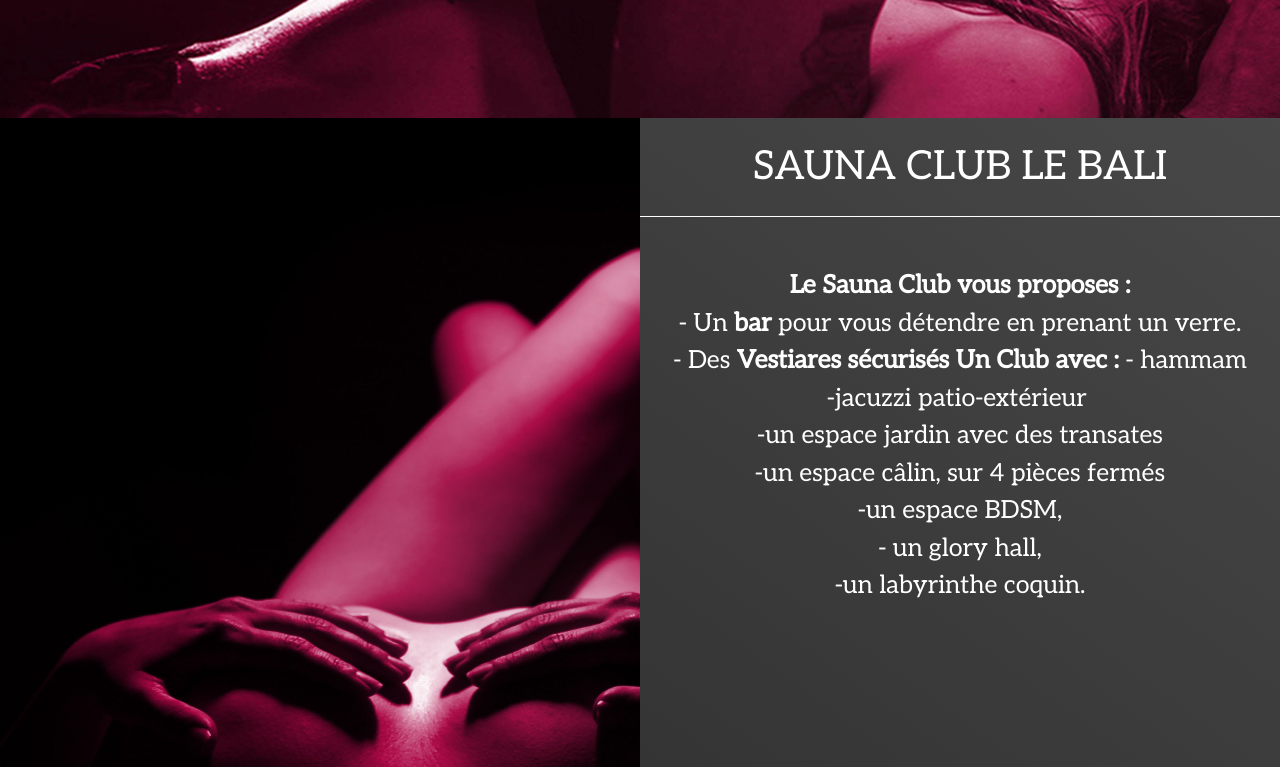
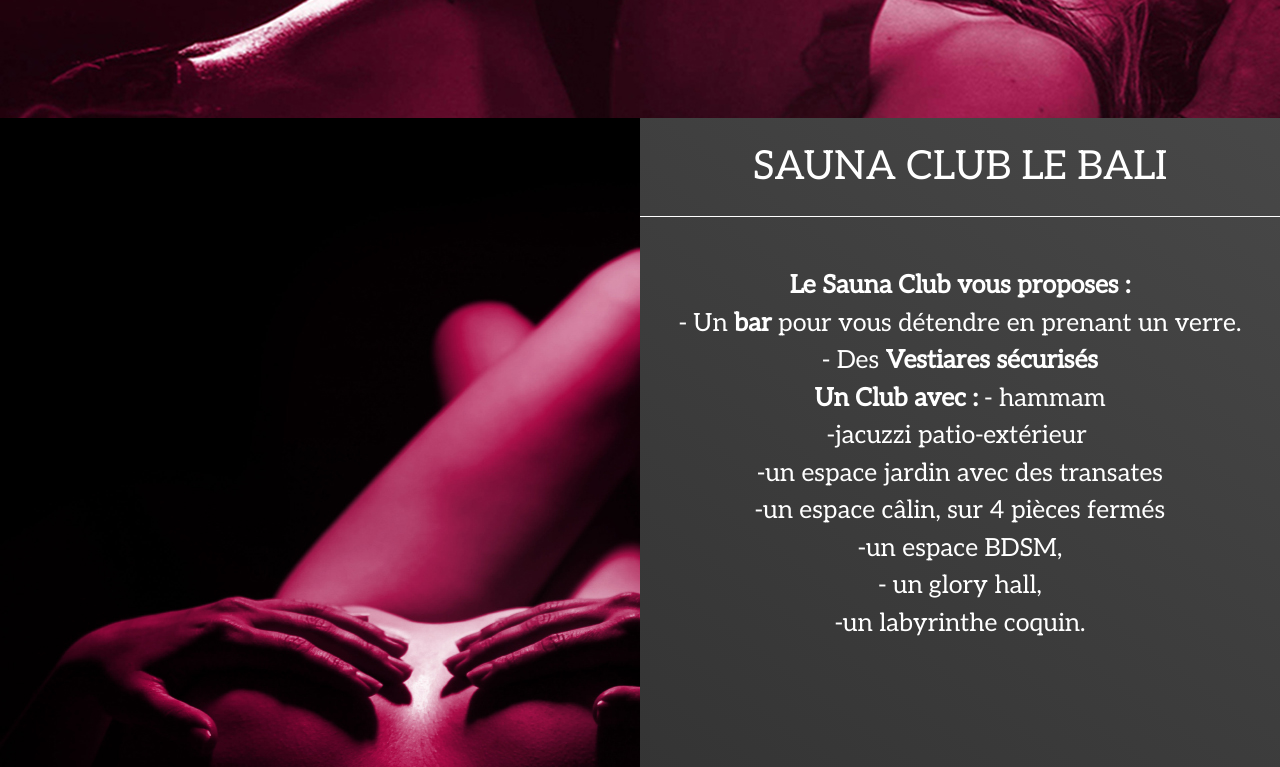
Before and after one commit to ToshhM/Club, a plain HTML site: page index.html in a window 1280 px wide. Shown: the part 650-1417 px from the top of the page. Drawn offline with nearby package versions, Linux system fonts and the light colour scheme.

Commit message:
Update index.html

```diff
--- a/index.html
+++ b/index.html
@@ -47,7 +47,7 @@
                 <p class="paragraph1 reveal">
                     <strong> Le Sauna Club vous proposes : </strong><br>
                     - Un <strong> bar </strong> pour vous détendre en prenant un verre. <br>
-                    - Des <strong> Vestiares sécurisés </strong>
+                    - Des <strong> Vestiares sécurisés </strong> <br>
                     <strong> Un Club avec :   </strong>
                  - hammam <br>
                  -jacuzzi patio-extérieur  <br>
```
